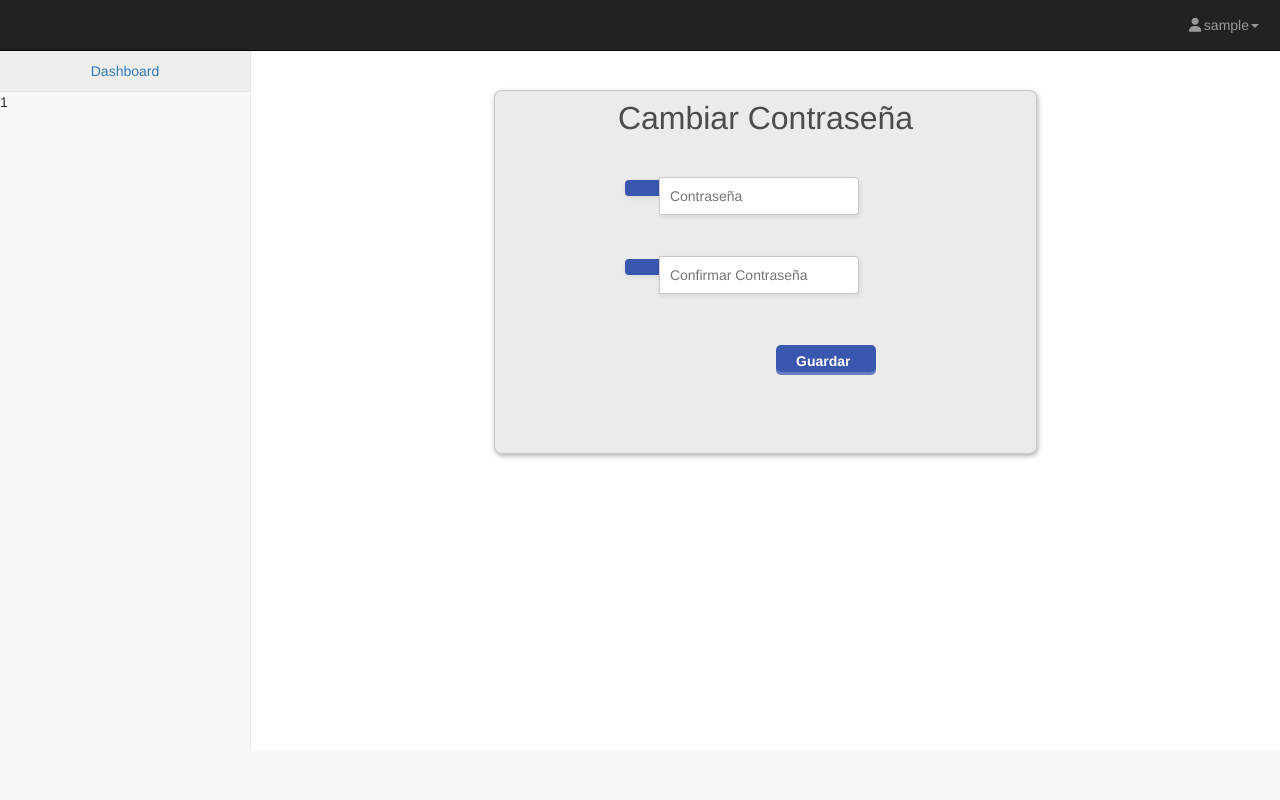
After one commit to SaltoUriel/nutriapp, a PHP site: page /pages/contrasena.php in a window 1280 px wide. The commit adds this page. Run offline with PHP 8.4, Linux system fonts and the light colour scheme; the visitor is signed in with stand-in values (Sample User, id 1); some libraries are stand-ins or nearby versions.

Commit message:
Cambiar contraseña

```diff
--- /dev/null
+++ b/css/formPassword.css
@@ -0,0 +1,188 @@
+body, div, dl, dt, dd, ul, ol, li, h1, h2, h3, h4, h5, h6,
+pre, form, fieldset, input, textarea, p, blockquote, th, td {
+  padding:0;
+  margin:0;}
+
+fieldset, img {border:0}
+
+ol, ul, li {list-style:none}
+
+:focus {outline:none}
+
+form > span{
+  display:block;
+  font-size:.8em;
+  margin:0px 0 10px;
+  padding:5px 0 5px 11px;
+  width:200px
+}
+
+.confirmacion{
+  background:#C6FFD5;
+  border:1px solid green;
+}
+.negacion{
+  background:#ffcccc;
+  border:1px solid red
+}
+
+p {
+  font-size: 12px;
+  width: 150px;
+  display: inline-block;
+  margin-left: 18px;
+}
+h1 {
+  font-size: 32px;
+  font-weight: 300;
+  color: #4c4c4c;
+  text-align: center;
+  padding-top: 10px;
+  margin-bottom: 10px;
+}
+
+
+.testbox {
+  margin: 20px auto;
+  width: 543px;
+  height: 364px;
+  -webkit-border-radius: 8px/7px;
+  -moz-border-radius: 8px/7px;
+  border-radius: 8px/7px;
+  background-color: #ebebeb;
+  -webkit-box-shadow: 1px 2px 5px rgba(0,0,0,.31);
+  -moz-box-shadow: 1px 2px 5px rgba(0,0,0,.31);
+  box-shadow: 1px 2px 5px rgba(0,0,0,.31);
+  border: solid 1px #cbc9c9;
+}
+
+
+form{
+  margin: 0 30px;
+}
+
+label.radio {
+  cursor: pointer;
+  text-indent: 35px;
+  overflow: visible;
+  display: inline-block;
+  position: relative;
+  margin-bottom: 15px;
+}
+
+label.radio:before {
+  background: #3a57af;
+  content:'';
+  position: absolute;
+  top:2px;
+  left: 0;
+  width: 20px;
+  height: 20px;
+  border-radius: 100%;
+}
+
+label.radio:after {
+	opacity: 0;
+	content: '';
+	position: absolute;
+	width: 0.5em;
+	height: 0.25em;
+	background: transparent;
+	top: 7.5px;
+	left: 4.5px;
+	border: 3px solid #ffffff;
+	border-top: none;
+	border-right: none;
+
+	-webkit-transform: rotate(-45deg);
+	-moz-transform: rotate(-45deg);
+	-o-transform: rotate(-45deg);
+	-ms-transform: rotate(-45deg);
+	transform: rotate(-45deg);
+}
+
+
+hr{
+  color: #a9a9a9;
+  opacity: 0.3;
+}
+
+input[type=text],input[type=password]{
+  width: 200px;
+  height: 38px;
+  -webkit-border-radius: 0px 4px 4px 0px/5px 5px 4px 4px;
+  -moz-border-radius: 0px 4px 4px 0px/0px 0px 4px 4px;
+  border-radius: 0px 4px 4px 0px/5px 5px 4px 4px;
+  background-color: #fff;
+  -webkit-box-shadow: 1px 2px 5px rgba(0,0,0,.09);
+  -moz-box-shadow: 1px 2px 5px rgba(0,0,0,.09);
+  box-shadow: 1px 2px 5px rgba(0,0,0,.09);
+  border: solid 1px #cbc9c9;
+  margin-left: -5px;
+  margin-top: 0px;
+  padding-left: 10px;
+
+
+  cursor:pointer;
+}
+
+input[type=password]{
+  margin-bottom: 0px;
+}
+
+#icon {
+  display: inline-block;
+  width: 35px;
+  background-color: #3a57af;
+  padding: 8px 0px 8px 15px;
+  margin-left: 100px;
+  -webkit-border-radius: 4px 0px 0px 4px;
+  -moz-border-radius: 4px 0px 0px 4px;
+  border-radius: 4px 0px 0px 4px;
+  color: white;
+  -webkit-box-shadow: 1px 2px 5px rgba(0,0,0,.09);
+  -moz-box-shadow: 1px 2px 5px rgba(0,0,0,.09);
+  box-shadow: 1px 2px 5px rgba(0,0,0,.09);
+  border: solid 0px #cbc9c9;
+}
+
+.gender {
+  margin-left: 30px;
+  margin-bottom: 30px;
+}
+
+.accounttype{
+  margin-left: 8px;
+  margin-top: 20px;
+}
+
+a.button {
+  font-size: 14px;
+  font-weight: 600;
+  color: white;
+  padding: 6px 25px 0px 20px;
+  margin: 10px 130px 20px 0px;
+  display: inline-block;
+  float: right;
+  text-decoration: none;
+  width: 100px; height: 27px;
+  -webkit-border-radius: 5px;
+  -moz-border-radius: 5px;
+  border-radius: 5px;
+  background-color: #3a57af;
+  -webkit-box-shadow: 0 3px rgba(58,87,175,.75);
+  -moz-box-shadow: 0 3px rgba(58,87,175,.75);
+  box-shadow: 0 3px rgba(58,87,175,.75);
+  transition: all 0.1s linear 0s;
+  top: 0px;
+  position: relative;
+}
+
+a.button:hover {
+  top: 3px;
+  background-color:#2e458b;
+  -webkit-box-shadow: none;
+  -moz-box-shadow: none;
+  box-shadow: none;
+
+}
--- a/index.php
+++ b/index.php
@@ -4,7 +4,7 @@
         <meta charset="utf-8">
         <meta http-equiv="X-UA-Compatible" content="IE=edge">
         <meta name="viewport" content="width=device-width, initial-scale=1">
-        <title>Startmin - Bootstrap Admin Theme</title>
+        <title>Login NutriApp</title>
         <!-- Bootstrap Core CSS -->
         <link href="css/bootstrap.min.css" rel="stylesheet">
         <!-- MetisMenu CSS -->
@@ -76,7 +76,7 @@
                 <input type="email" id="email" name="email" required="required"/>
                 </div>
                 <div class="form-group">
-                <button type="submit">Registar</button>
+                <button id="btn-nuevo-usuario"type="submit">Registar</button>
                 </div>
             </form>
             </div>
--- a/js/login.js
+++ b/js/login.js
@@ -22,4 +22,8 @@ $(document).ready(function() {
         'height': panelOne
       }, 200);
     });
-  });
+
+
+
+
+});
--- /dev/null
+++ b/pages/contrasena.php
@@ -0,0 +1,94 @@
+<!DOCTYPE html>
+<html lang="es">
+<head>
+    <meta charset="utf-8">
+    <meta http-equiv="X-UA-Compatible" content="IE=edge">
+    <meta name="viewport" content="width=device-width, initial-scale=1">
+  	<meta name="tipo_contenido"  content="text/html;" http-equiv="content-type" charset="utf-8">
+
+    <script src="//code.jquery.com/jquery-1.11.1.min.js"></script>
+    <link href="//maxcdn.bootstrapcdn.com/font-awesome/4.2.0/css/font-awesome.min.css" rel="stylesheet">
+    <title>Index</title>
+
+    <!-- Bootstrap Core CSS -->
+    <link href="../css/bootstrap.min.css" rel="stylesheet">
+    <!-- MetisMenu CSS -->
+    <link href="../css/metisMenu.min.css" rel="stylesheet">
+    <!-- Timeline CSS -->
+    <link href="../css/timeline.css" rel="stylesheet">
+    <!-- Custom CSS -->
+    <link href="../css/startmin.css" rel="stylesheet">
+    <!-- Morris Charts CSS -->
+    <link href="../css/morris.css" rel="stylesheet">
+
+    <link href="../css/formPassword.css" rel="stylesheet">
+    <!-- Custom Fonts -->
+    <link href="../css/font-awesome.min.css" rel="stylesheet" type="text/css">
+    <link href="../css/alertify.min.css" rel="stylesheet">
+    <link href="../css/default.min.css" rel="stylesheet">
+    <link rel="stylesheet" href="../css/jquery.datetimepicker.css" type="text/css">
+
+    <link href='https://fonts.googleapis.com/css?family=Open+Sans:400,300,300italic,400italic,600' rel='stylesheet' type='text/css'>
+    <link href="//netdna.bootstrapcdn.com/font-awesome/3.1.1/css/font-awesome.css" rel="stylesheet">
+
+</head>
+<body>
+
+    <div id="wrapper">
+
+        <!-- Navigation -->
+        <?php include('../modules/navbar.php'); ?>
+        <?php
+            include '../php/coneccion.php';
+            if(!$ObjectDashboard->checkSession()){
+            echo '<script language = javascript> self.location = "javascript:history.back(-1);" </script>';
+            exit;
+            }
+        ?>
+        <!-- Page Content -->
+        <div id="page-wrapper">
+            <div class="container-fluid">
+                <input type="hidden" id="idUsuario" value="<?php @session_start(); echo $_SESSION['idusuarios']; ?>">
+                <div class="row">
+
+                    <!-- ... Your content goes here ... -->
+                    <div class="row">
+                    <br>
+                    <br>
+                    <div class="testbox">
+                        <h1>Cambiar Contraseña</h1>
+                        <form action="/" id="formContrasena">
+                            <hr>
+                            <label id="icon" for="contrasena-uno"><i class="icon-shield"></i></label>
+                            <input type="password" name="contrasena-uno" id="contrasena-uno" placeholder="Contraseña" required/>
+                            <hr>
+                            <label id="icon" for="contrasena-dos"><i class="icon-shield"></i></label>
+                            <input type="password" name="contrasena-dos" id="contrasena-dos" placeholder="Confirmar Contraseña" required/>
+                            <hr>
+                            <a id="btn-cambiarContrasena" href="#" class="button">Guardar</a>
+                        </form>
+                        </div>
+                    </div>
+                </div>
+            </div>
+
+        </div>
+    </div>
+
+
+
+    <script src="../js/contrasena.js"></script>
+    <!-- jQuery -->
+    <script src="../js/jquery.min.js"></script>
+    <!-- Bootstrap Core JavaScript -->
+    <script src="../js/bootstrap.min.js"></script>
+    <!-- Metis Menu Plugin JavaScript -->
+    <script src="../js/metisMenu.min.js"></script>
+    <!-- Custom Theme JavaScript -->
+    <script src="../js/startmin.js"></script>
+    <script src="../js/dataTables/jquery.dataTables.min.js"></script>
+    <script src="../js/dataTables/dataTables.bootstrap.min.js"></script>
+    <script src="../js/alertify.min.js"></script>
+    <script src="../js/jquery.datetimepicker.full.min.js"></script>
+</body>
+</html>
--- a/php/dashBoard.class.php
+++ b/php/dashBoard.class.php
@@ -11,13 +11,14 @@
 
         public function login($datos){
            try{
-                $SQL = $this->CONECCION->prepare("SELECT idusuarios, fk_idroles FROM usuarios WHERE correo = :icorreo AND contrasena = :icontrasena AND activo = 1");
+                $SQL = $this->CONECCION->prepare("SELECT idusuarios, fk_idroles, contrasena FROM usuarios WHERE correo = :icorreo AND activo = 1");
                 $SQL->bindParam(":icorreo", $datos['correo']);
-                $SQL->bindParam(":icontrasena", $datos['contrasena']);
                 $SQL->execute();
 
                 if($SQL->rowCount() > 0){
                     $Usuario = $SQL->fetch(PDO::FETCH_ASSOC);
+
+                    if(password_verify($datos['contrasena'], $Usuario['contrasena'])){
                         print_r($Usuario);
                         if($Usuario['fk_idroles'] == 1){
                             $SQLADMIN= $this->CONECCION->prepare("SELECT * FROM usuarios WHERE idusuarios = :idusuarios");
@@ -76,8 +77,14 @@
                         $_SESSION['navbar'] = $NAVBAR_;
                         $_SESSION['permisos'] = $PERMISOS;
                         header('Location: pages/');
+                    }else{
+                            echo '<div class="alert alert-dismissable alert-danger">Lo sentimos, usuario y/o contraseña no coinciden!
+                            <button type="button" class="close" data-dismiss="alert">x</button>
+                            </div>';
+                    }
+
                 }else {
-                    echo '<div class="alert alert-dismissable alert-danger">Lo sentimos, usuario y/o contraseña no coinciden!
+                    echo '<div class="alert alert-dismissable alert-danger">Lo sentimos, usuario no existe!
                     <button type="button" class="close" data-dismiss="alert">x</button>
                    </div>';
                 }
@@ -367,6 +374,23 @@
             }
 
         }
+
+        public function updatePass($id, $contrasena){
+            try{
+                 $passSifrada = password_hash($contrasena, PASSWORD_DEFAULT, array("cost"=>15));
+                 $SQL = $this->CONECCION->PREPARE("UPDATE usuarios SET contrasena =:contrasena WHERE idusuarios =:id");
+                 $SQL->bindParam(":contrasena",$passSifrada);
+                 $SQL->bindParam(":id",$id);
+                 $SQL->execute();
+                 echo "Ok";
+
+             }catch (PDOException $e) {
+                 echo '<div class="alert alert-dismissable alert-danger">Ocurrió un error: '.$e->getMessage().'
+                         <button type="button" class="close" data-dismiss="alert">x</button>
+                       </div>';
+             }
+         }
+
         public function logout() {
             @session_start();
             @session_unset($_SESSION['username']);
@@ -450,6 +474,7 @@
             case "saturday" : $nombreSubModulo = "Sábado"; break;
             case "sunday" : $nombreSubModulo = "Domingo"; break;
             case "week" : $nombreSubModulo = "Semana"; break;
+            case "password" : $nombreSubModulo = "Contraseña"; break;
         }
         return $nombreSubModulo;
     }
```
Also changed, not shown: js/contrasena.js (added, +65 -0 lines), php/getContrasena.php (added, +12 -0 lines). Lines whose indentation alone changed are shown as unchanged.
